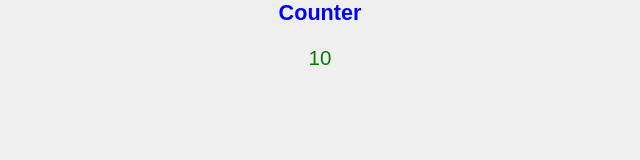
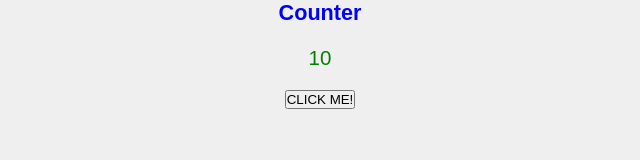
Before and after one commit to retarcorp/dist2, a plain HTML site: page index.html in a window 1280 px wide. Shown: the whole page, without its empty margins (320-960 px from the left). Drawn offline with Linux system fonts and the light colour scheme.

Commit message:
Added button with id button

```diff
--- a/index.html
+++ b/index.html
@@ -9,6 +9,7 @@
 	<body>
 		<h1>Counter</h1>
 		<div id='counter'> 0 </div>
+		<button id='button'>CLICK ME!</button>
 	</body>
 
 </html>
--- a/main.css
+++ b/main.css
@@ -20,3 +20,9 @@ h1 {
 body{
 	background: #efefef;
 }
+
+#button{
+	display: block;
+	margin: 20px auto;
+	cursor: pointer;
+}
```
